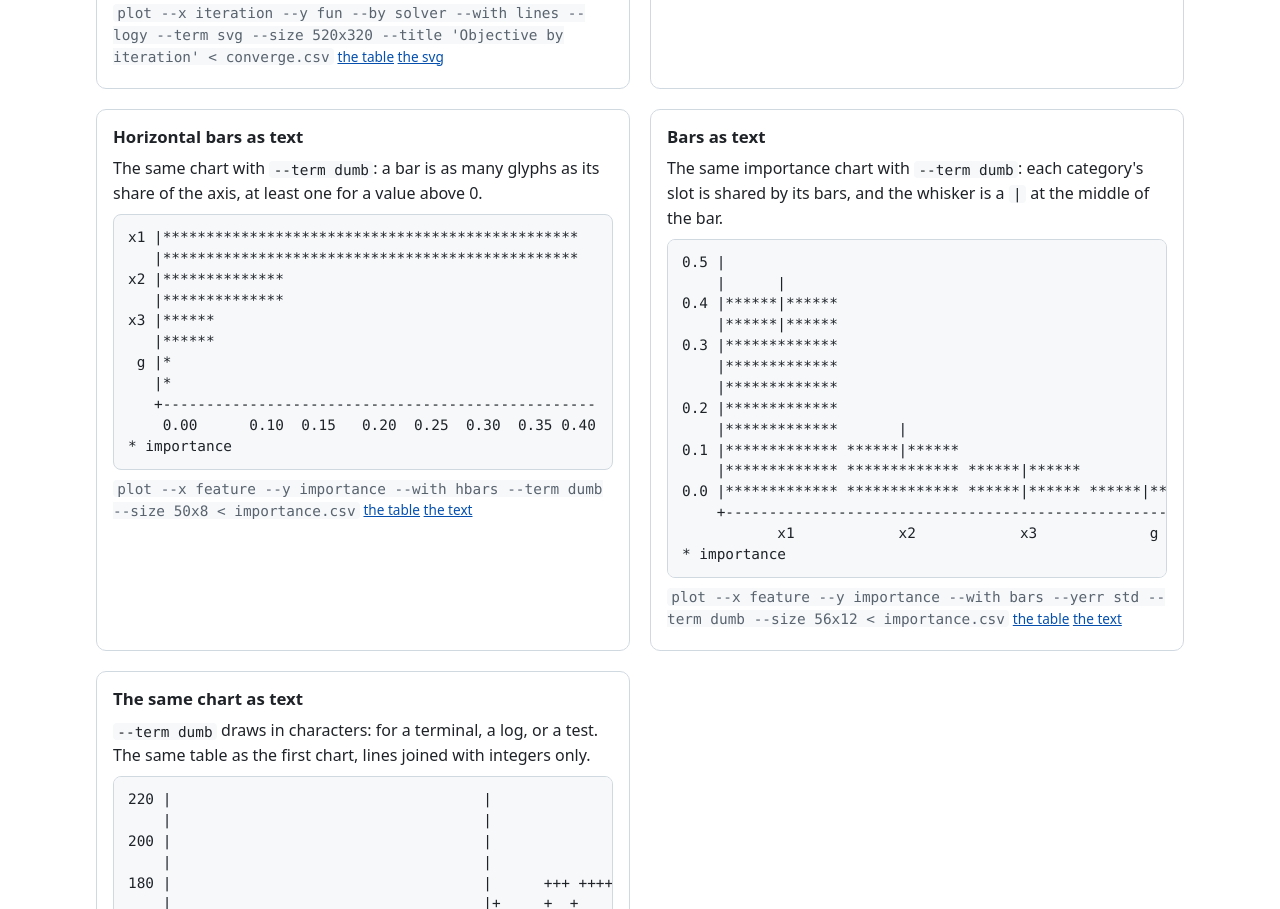
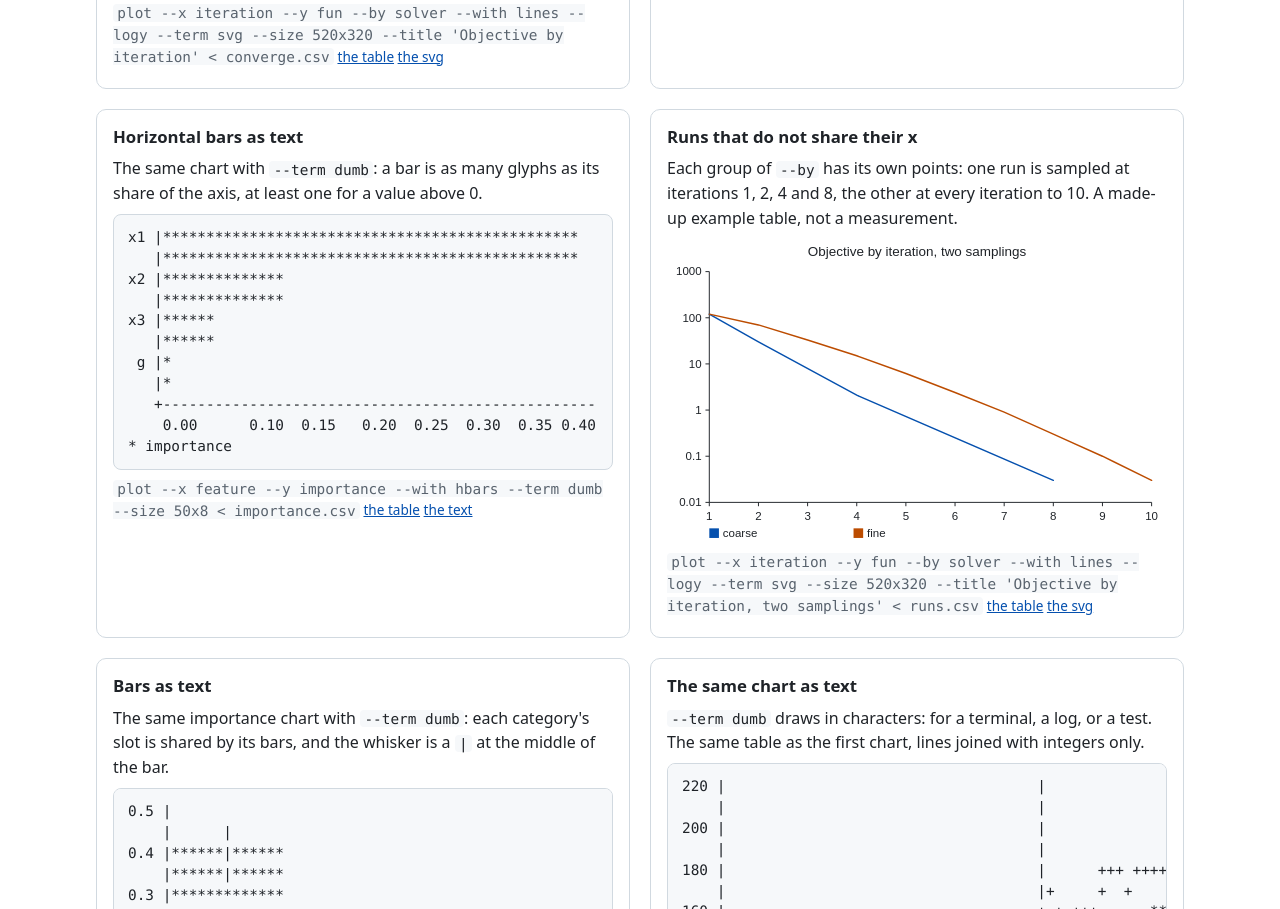
Before and after one commit to alpibrusl/cancho-plot, a plain HTML site: page site/index.html in a window 1280 px wide. Shown: the part 7064-7973 px from the top of the page. Drawn offline with Linux system fonts and the light colour scheme.

Commit message:
plot: --by gives each group its own x (pairs of columns, per-series counts); plot.by-misaligned removed; 35 of 37 mutants killed, 2 equivalent
Co-Authored-By: Claude Sonnet 5.5 <noreply@anthropic.com>

```diff
--- a/site/index.html
+++ b/site/index.html
@@ -946,6 +946,58 @@ x3 |******
 </pre>
 <p class="cmd"><code>plot --x feature --y importance --with hbars --term dumb --size 50x8 &lt; importance.csv</code> <a href="data/importance.csv">the table</a> <a href="gallery/hbarstext.txt">the text</a></p>
 </figure>
+<figure id="byruns">
+<h3>Runs that do not share their x</h3>
+<p>Each group of <code>--by</code> has its own points: one run is sampled at iterations 1, 2, 4 and 8, the other at every iteration to 10. A made-up example table, not a measurement.</p>
+<div class="chart"><svg xmlns="http://www.w3.org/2000/svg" viewBox="0 0 520 320" width="520" height="320" role="img" aria-label="Objective by iteration, two samplings: 2 series, 10 points">
+<g fill="none" stroke="currentColor" stroke-width="1">
+<path d="M 44 36 V 276 H 504"/>
+<path d="M 44 276 h-4"/>
+<path d="M 44 228 h-4"/>
+<path d="M 44 180 h-4"/>
+<path d="M 44 132 h-4"/>
+<path d="M 44 84 h-4"/>
+<path d="M 44 36 h-4"/>
+<path d="M 44 276 v4"/>
+<path d="M 95.11 276 v4"/>
+<path d="M 146.22 276 v4"/>
+<path d="M 197.33 276 v4"/>
+<path d="M 248.44 276 v4"/>
+<path d="M 299.56 276 v4"/>
+<path d="M 350.67 276 v4"/>
+<path d="M 401.78 276 v4"/>
+<path d="M 452.89 276 v4"/>
+<path d="M 504 276 v4"/>
+</g>
+<g font-family="sans-serif" font-size="12" fill="currentColor">
+<text x="260" y="20" text-anchor="middle" font-size="14">Objective by iteration, two samplings</text>
+<text x="36" y="280" text-anchor="end">0.01</text>
+<text x="36" y="232" text-anchor="end">0.1</text>
+<text x="36" y="184" text-anchor="end">1</text>
+<text x="36" y="136" text-anchor="end">10</text>
+<text x="36" y="88" text-anchor="end">100</text>
+<text x="36" y="40" text-anchor="end">1000</text>
+<text x="44" y="294" text-anchor="middle">1</text>
+<text x="95.11" y="294" text-anchor="middle">2</text>
+<text x="146.22" y="294" text-anchor="middle">3</text>
+<text x="197.33" y="294" text-anchor="middle">4</text>
+<text x="248.44" y="294" text-anchor="middle">5</text>
+<text x="299.56" y="294" text-anchor="middle">6</text>
+<text x="350.67" y="294" text-anchor="middle">7</text>
+<text x="401.78" y="294" text-anchor="middle">8</text>
+<text x="452.89" y="294" text-anchor="middle">9</text>
+<text x="504" y="294" text-anchor="middle">10</text>
+<text x="58" y="312">coarse</text>
+<text x="208" y="312">fine</text>
+</g>
+<path d="M 44 80.2 L 95.11 109.1 L 197.33 164.53 L 401.78 253.1" fill="none" stroke="var(--series-1, #0550ae)" stroke-width="1.5" stroke-linecap="round"/>
+<path d="M 44 80.2 L 95.11 91.44 L 146.22 107.11 L 197.33 123.55 L 248.44 141.97 L 299.56 161.75 L 350.67 182.2 L 401.78 205.1 L 452.89 228 L 504 253.1" fill="none" stroke="var(--series-2, #bc4c00)" stroke-width="1.5" stroke-linecap="round"/>
+<rect x="44" y="303" width="10" height="10" fill="var(--series-1, #0550ae)"/>
+<rect x="194" y="303" width="10" height="10" fill="var(--series-2, #bc4c00)"/>
+</svg>
+</div>
+<p class="cmd"><code>plot --x iteration --y fun --by solver --with lines --logy --term svg --size 520x320 --title 'Objective by iteration, two samplings' &lt; runs.csv</code> <a href="data/runs.csv">the table</a> <a href="gallery/byruns.svg">the svg</a></p>
+</figure>
 <figure id="barstext">
 <h3>Bars as text</h3>
 <p>The same importance chart with <code>--term dumb</code>: each category's slot is shared by its bars, and the whisker is a <code>|</code> at the middle of the bar.</p>
```
Also changed, not shown: site/data/runs.csv (added, +15 -0 lines), site/gallery/byruns.svg (added), 13 other files.
